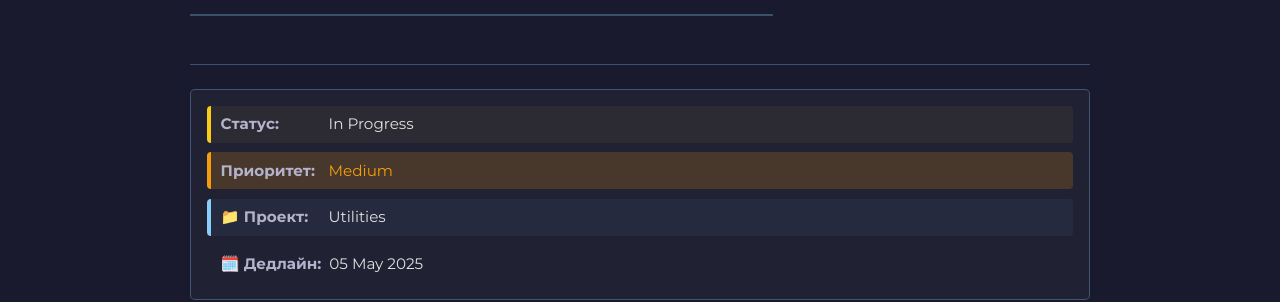
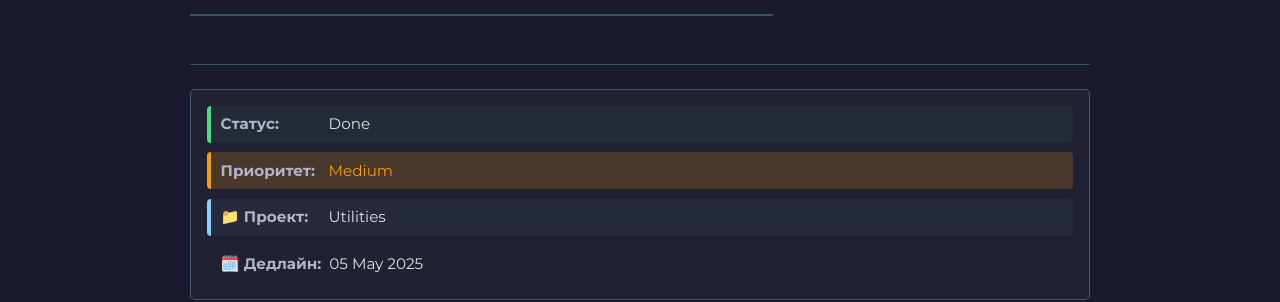
Before and after one commit to mrvi0/mrvi0.github.io, a Jekyll site: the page built from _tasks/create-colorify.md, in a window 1280 px wide. Shown: the part 205-507 px from the top of the page. Built offline with Jekyll 4.4.1, drawn with Linux system fonts in a browser that asks for light colours.

Commit message:
Update create-colorify.md

```diff
--- a/_tasks/create-colorify.md
+++ b/_tasks/create-colorify.md
@@ -1,7 +1,7 @@
 ---
 layout: task_detail
 title: "Create Colorify"
-status: "In Progress"
+status: "Done"
 priority: "Medium"
 project: "Utilities"
 due_date: "2025-05-05"
```
